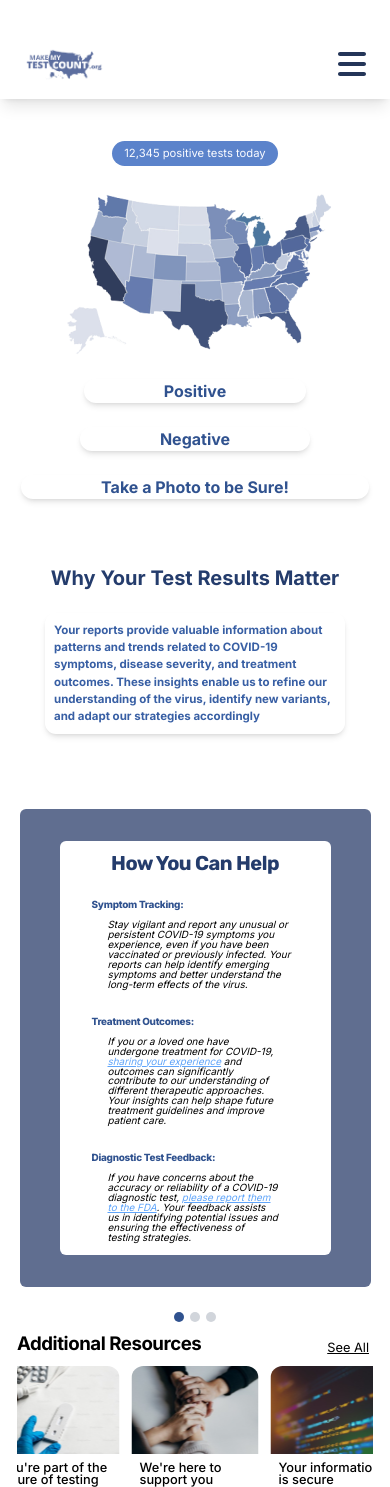
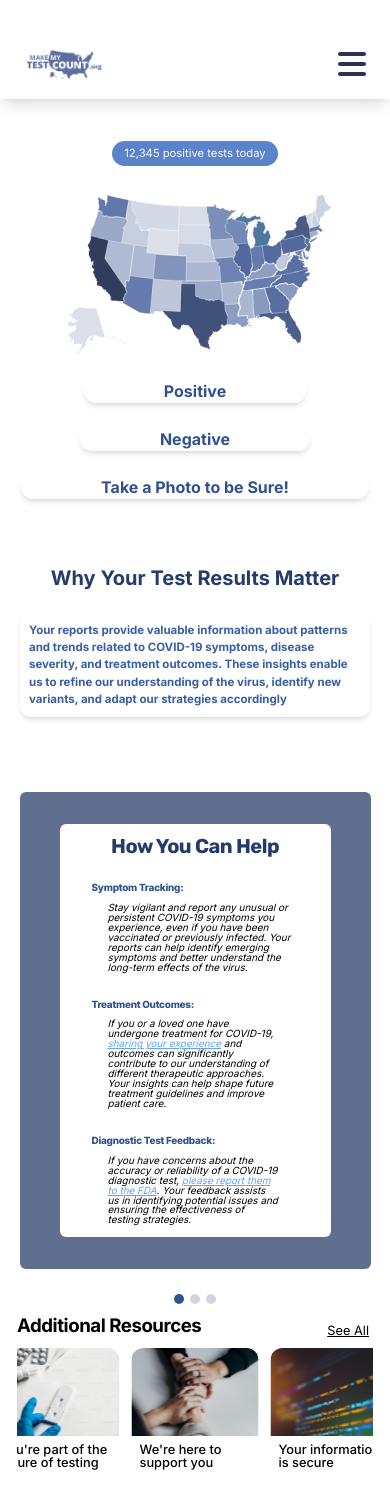
Before and after one commit to EmilyJarecki/TOP-Project, a Next.js app: page / in a window 390 px wide. Shown: the top 1487 px of the page. Built offline with nearby package versions, Linux system fonts and the light colour scheme.

Commit message:
how you can help component responsive sizing

```diff
--- a/src/app/page.js
+++ b/src/app/page.js
@@ -48,9 +48,9 @@ export default function Home() {
       <div className="flex flex-col justify-center items-center">
 
         <p className="text-center text-[#243C6C] text-[20px] font-bold font-inter mt-[52px]">Why Your Test Results Matter</p>
-        <p className="text-[#385FA4] text-[11.5px] font-bold p-[9px] w-[300px] mt-[20px] mb-[75px] rounded-[11px] shadow-md">Your reports provide valuable information about patterns and trends related to COVID-19 symptoms, disease severity, and treatment outcomes. These insights enable us to refine our understanding of the virus, identify new variants, and adapt our strategies accordingly</p>
+        <p className="text-[#385FA4] text-[11.5px] font-bold p-[9px] w-[350px] mt-[20px] mb-[75px] rounded-[11px] shadow-md">Your reports provide valuable information about patterns and trends related to COVID-19 symptoms, disease severity, and treatment outcomes. These insights enable us to refine our understanding of the virus, identify new variants, and adapt our strategies accordingly</p>
+        <HowYouCanHelp></HowYouCanHelp>
       </div>
-      <HowYouCanHelp></HowYouCanHelp>
       <AdditionalResourcesCarousel></AdditionalResourcesCarousel>
       <p className="text-center font-bold text-[#385FA4] text-[30px] mt-20">Together, We Can Make A Difference</p>
       <Footer />
--- a/src/components/HowYouCanHelp.jsx
+++ b/src/components/HowYouCanHelp.jsx
@@ -3,7 +3,7 @@ import Link from "next/link";
 export default function HowYouCanHelp() {
 
     return (
-        <div className="bg-hych-bg-blue rounded-md py-8 px-10 mx-[15%] sm:mx-[5%]">
+        <div className="bg-hych-bg-blue rounded-md py-8 px-10 mx-[15%] sm:mx-[5%] max-w-[800px]">
             <div className="bg-white rounded-md flex flex-col items-center p-3">
                 <p className="font-rubik font-bold text-xl text-hych-title-blue leading-none tracking-tight">How You Can Help</p>
                 <div className="container px-5 flex-col">
```
